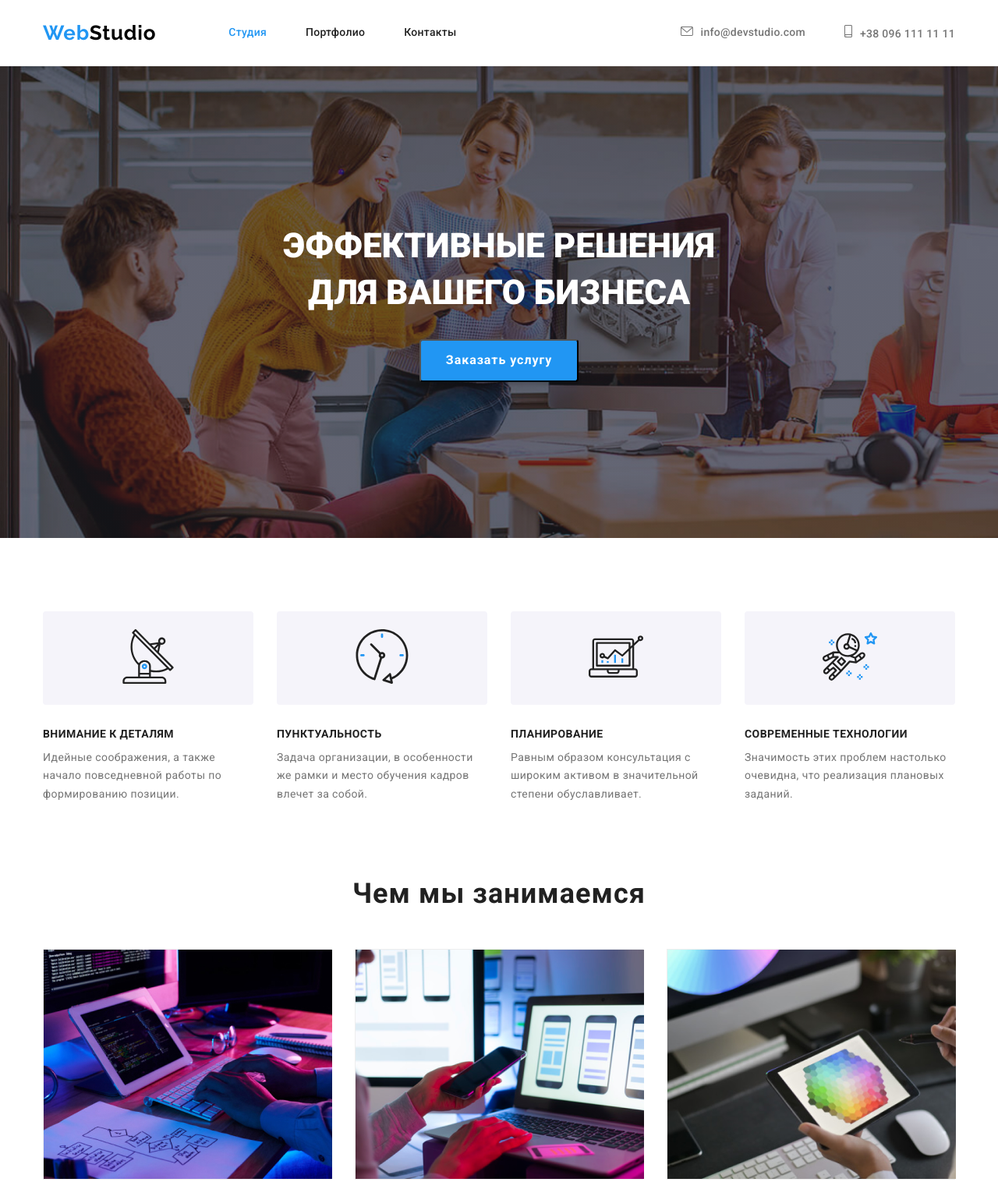
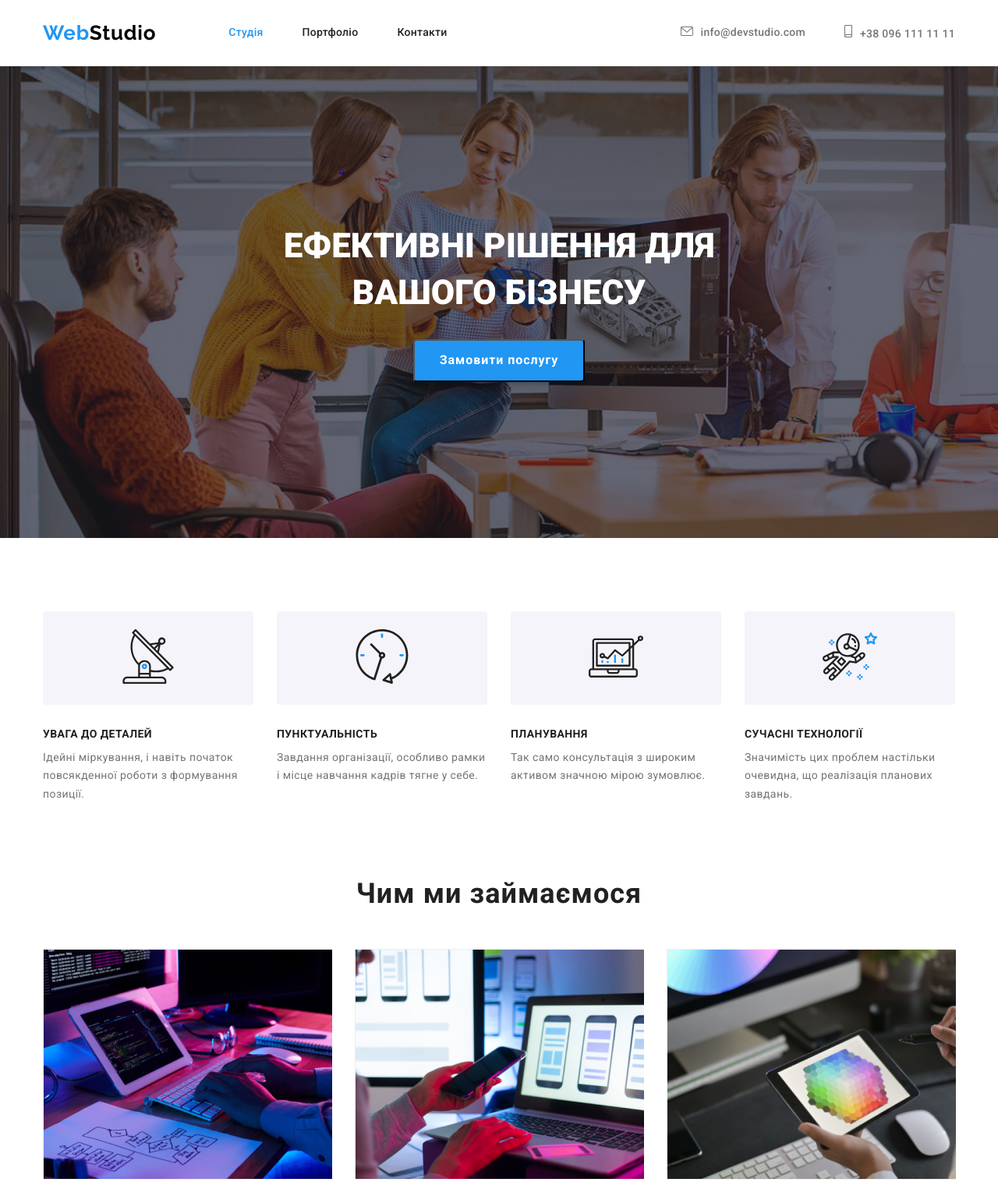
Before and after one commit to IraGubish2022/goit-markup-hw-04, a plain HTML site: page index.html in a window 1280 px wide. Shown: the top 1516 px of the page at 78% size. Drawn offline with nearby package versions, Linux system fonts and the light colour scheme.

Commit message:
Зміна мови макету

```diff
--- a/index.html
+++ b/index.html
@@ -1,5 +1,5 @@
 <!DOCTYPE html>
-<html lang="ru">
+<html lang="uk">
   <head>
     <meta charset="UTF-8" />
     <meta http-equiv="X-UA-Compatible" content="IE=edge" />
@@ -27,13 +27,13 @@
           >
           <ul class="menu list">
             <li class="menu-item">
-              <a class="menu-link link current" href="./index.html">Студия</a>
+              <a class="menu-link link current" href="./index.html">Студія</a>
             </li>
             <li class="menu-item">
-              <a class="menu-link link" href="./portfolio.html">Портфолио</a>
+              <a class="menu-link link" href="./portfolio.html">Портфоліо</a>
             </li>
             <li class="menu-item">
-              <a class="menu-link link" href="">Контакты</a>
+              <a class="menu-link link" href="">Контакти</a>
             </li>
           </ul>
         </nav>
@@ -63,8 +63,8 @@
       <!--HERO-->
       <section class="hero hero-description">
         <div class="container">
-          <h1 class="main-title">Эффективные решения для вашего бизнеса</h1>
-          <button class="modal-btn" type="button">Заказать услугу</button>
+          <h1 class="main-title">Ефективні рішення для вашого бізнесу</h1>
+          <button class="modal-btn" type="button">Замовити послугу</button>
         </div>
       </section>
       <!--ABOUT-->
@@ -81,10 +81,9 @@
                     </svg>
                   </a>
                 </div>
-                <h3 class="section-title">Внимание к деталям</h3>
+                <h3 class="section-title">УВАГА ДО ДЕТАЛЕЙ</h3>
                 <p class="description-menu">
-                  Идейные соображения, а также начало повседневной работы по
-                  формированию позиции.
+                  Ідейні міркування, і навіть початок повсякденної роботи з формування позиції.
                 </p>
               </div>
             </li>
@@ -97,10 +96,9 @@
                     </svg>
                   </a>
                 </div>
-                <h3 class="section-title">Пунктуальность</h3>
+                <h3 class="section-title">ПУНКТУАЛЬНІСТЬ</h3>
                 <p class="description-menu">
-                  Задача организации, в особенности же рамки и место обучения
-                  кадров влечет за собой.
+                  Завдання організації, особливо рамки і місце навчання кадрів тягне у себе.
                 </p>
               </div>
             </li>
@@ -113,10 +111,9 @@
                     </svg>
                   </a>
                 </div>
-                <h3 class="section-title">Планирование</h3>
+                <h3 class="section-title">ПЛАНУВАННЯ</h3>
                 <p class="description-menu">
-                  Равным образом консультация с широким активом в значительной
-                  степени обуславливает.
+                  Так само консультація з широким активом значною мірою зумовлює.
                 </p>
               </div>
             </li>
@@ -129,10 +126,9 @@
                     </svg>
                   </a>
                 </div>
-                <h3 class="section-title">Современные технологии</h3>
+                <h3 class="section-title">СУЧАСНІ ТЕХНОЛОГІЇ</h3>
                 <p class="description-menu">
-                  Значимость этих проблем настолько очевидна, что реализация
-                  плановых заданий.
+                  Значимість цих проблем настільки очевидна, що реалізація планових завдань.
                 </p>
               </div>
             </li>
@@ -141,7 +137,7 @@
       </section>
       <section class="section">
         <div class="container">
-          <h2 class="list-header">Чем мы занимаемся</h2>
+          <h2 class="list-header">Чим ми займаємося</h2>
           <ul class="list flex-container">
             <li class="flex-element">
               <img
@@ -354,7 +350,7 @@
     <!--CLIENTS-->
     <section class="section">
       <div class="container">
-        <h2 class="list-header">Постоянные клиенты</h2>
+        <h2 class="list-header">Постійні клієнти</h2>
         <ul class="list flex-container-list">
           <li class="flex-element-menu">
             <a href="" class="social-list-menu">
@@ -416,7 +412,7 @@
                   href="https://goo.gl/maps/r5gBS1qjFHv6yzp58"
                   target="_blank"
                   rel="noopener noreferrer"
-                  >г. Киев, пр-т Леси Украинки, 26</a
+                  >м. Київ, пр-т Лесі Українки, 26</a
                 >
               </li>
               <li>
@@ -436,7 +432,7 @@
             </ul>
           </address>
           <div class="menu-footer">
-            <h3 class="footer-title">Присоединяйтесь</h3>
+            <h3 class="footer-title">приєднуйтесь</h3>
             <ul class="social-list-footer list">
               <li class="social-list-item">
                 <a href="" class="social-list-link-footer">
```
Also changed, not shown: portfolio.html (+7 -7 lines).
